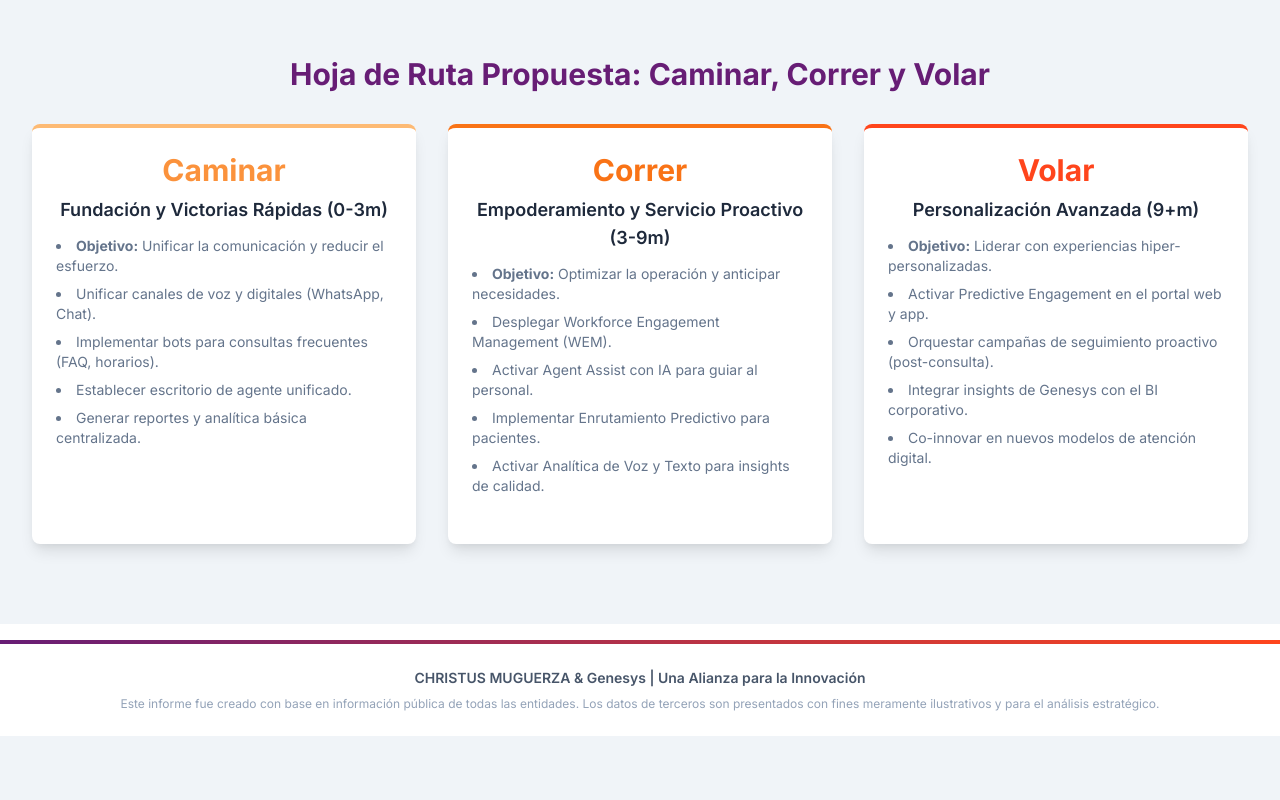
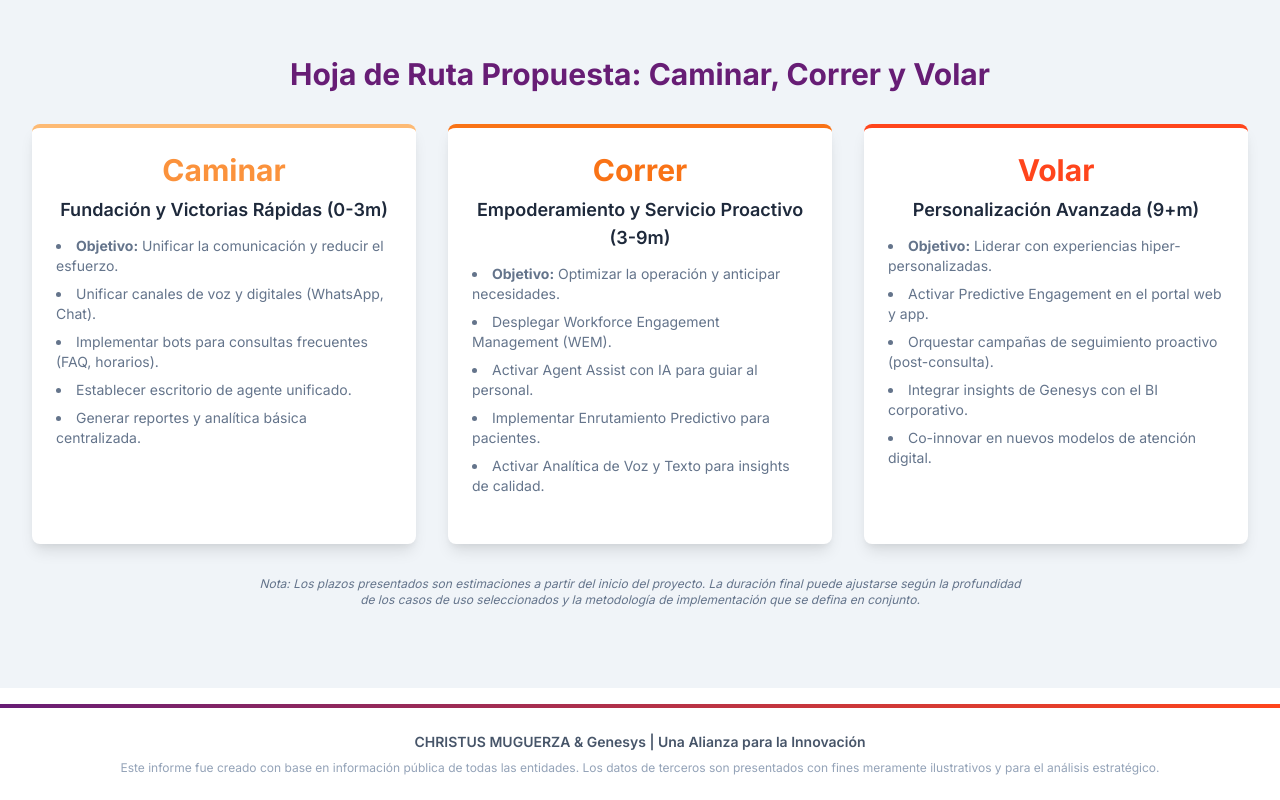
Before and after one commit to carlosgleyva/Christus_muguerza, a plain HTML site: page index.html in a window 1280 px wide. Shown: the part 4702-5502 px from the top of the page. Before the commit the page ends 5438 px from the top, so only its background shows below. Drawn offline with nearby package versions, Linux system fonts and the light colour scheme.

Commit message:
Update index.html
Disclaimer tiempos

```diff
--- a/index.html
+++ b/index.html
@@ -384,6 +384,7 @@
                         </ul>
                     </div>
                 </div>
+                <p class="mt-8 text-xs text-slate-500 italic text-center max-w-3xl mx-auto">Nota: Los plazos presentados son estimaciones a partir del inicio del proyecto. La duración final puede ajustarse según la profundidad de los casos de uso seleccionados y la metodología de implementación que se defina en conjunto.</p>
             </section>
 
         </div>
```
